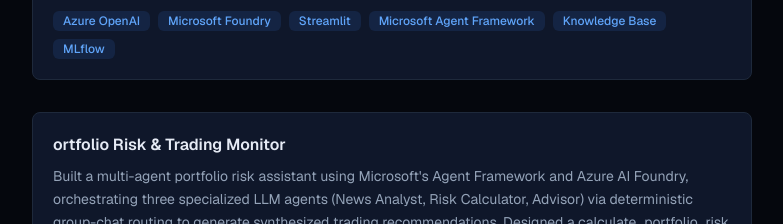
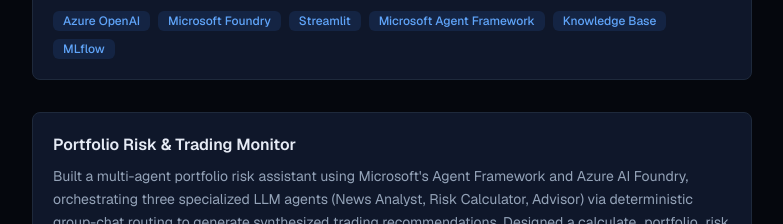
Before and after one commit to nihalpatel99/portfolio-page, a Next.js app: page / in a window 1280 px wide. Shown: the part 3620-3844 px from the top of the page, without its empty margins (248-1031 px from the left). Built offline with nearby package versions, Linux system fonts and the light colour scheme.

Commit message:
Minor modifications on format

```diff
--- a/app/data/profile.ts
+++ b/app/data/profile.ts
@@ -121,7 +121,7 @@
     link: "https://github.com/nihalpatel99/aerospace-medicine",
   },
   {
-    name: "ortfolio Risk & Trading Monitor",
+    name: "Portfolio Risk & Trading Monitor",
     description: "Built a multi-agent portfolio risk assistant using Microsoft's Agent Framework and Azure AI Foundry, orchestrating three specialized LLM agents (News Analyst, Risk Calculator, Advisor) via deterministic group-chat routing to generate synthesized trading recommendations.\n" +
  "Designed a calculate_portfolio_risk tool computing position weights and Herfindahl-Hirschman Index (HHI) concentration metrics, enabling agents to ground qualitative risk analysis in quantitative portfolio data. Developed a full-stack web interface (FastAPI backend, React/Vite frontend) exposing the agent workflow via REST API, allowing users to submit holdings and risk preferences and view real-time multi-agent analysis in the browser.",
     tech: ["Azure OpenAI", "Microsoft Foundry", "Streamlit", "Microsoft Agent Framework", "Multi-agent Orchestration", "FastAPI", "React"],
```
